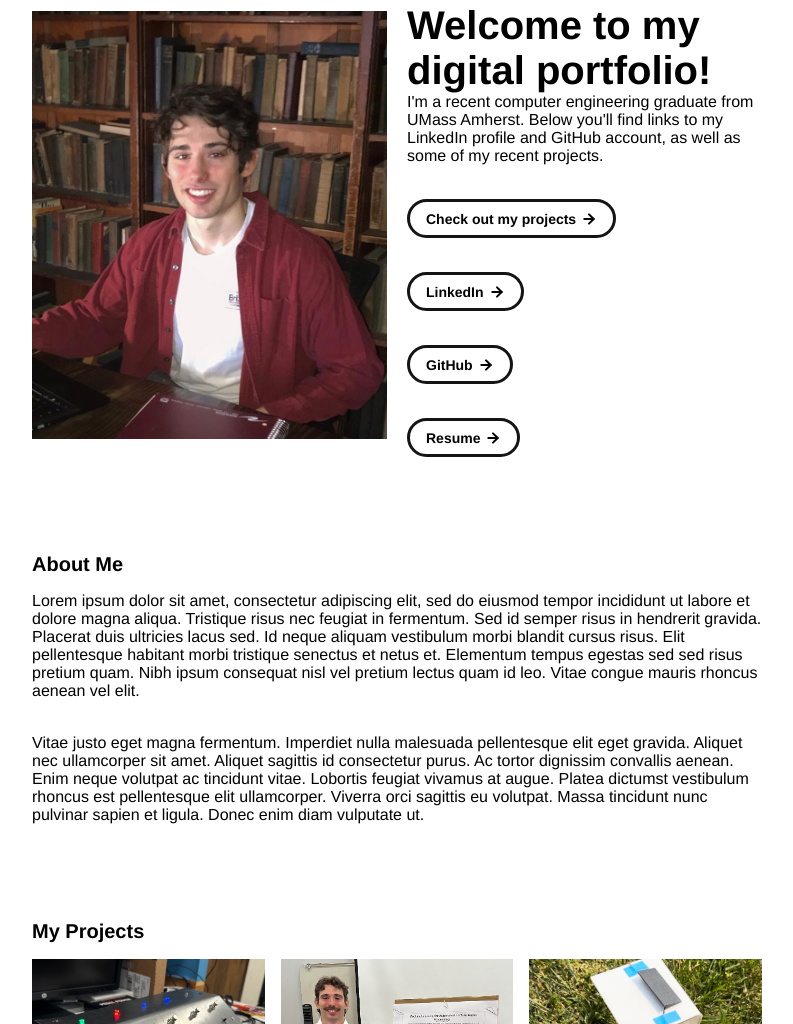
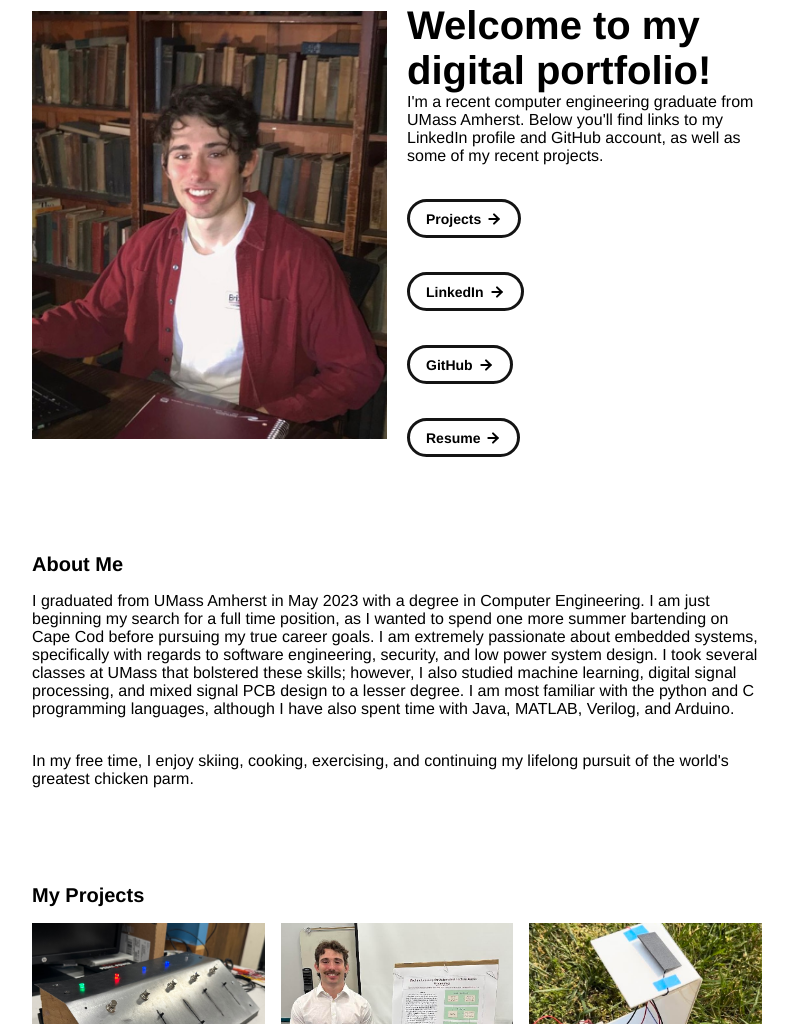
Before and after one commit to rotkstar/rotkstar.github.io, a plain HTML site: page index.html in a window 1280 px wide. Shown: the part 222-1246 px from the top of the page, without its empty margins (243-1036 px from the left). Drawn offline with Linux system fonts and the light colour scheme.

Commit message:
Commit 4

```diff
--- a/index.html
+++ b/index.html
@@ -69,7 +69,7 @@
               <div class="body-text">I'm a recent computer engineering graduate from UMass Amherst. Below you'll find links to my LinkedIn profile and GitHub account, as well as some of my recent projects. </div>
             </div>
             <a class="button" id="my-work-link">
-              <span class="button-text">Check out my projects</span>
+              <span class="button-text">Projects</span>
               <image src="./assets/icons/arrow-right.svg" class="right-arrow-icon"/>
             </a>
 						<a class="button" href="https://www.linkedin.com/in/benjamin-rotker-6a3437183/">
@@ -97,8 +97,8 @@
       <div id="about-section">
         <span class="subheader-text">About Me</span>
         <div class="about-section-content">
-          <div class="body-text">Lorem ipsum dolor sit amet, consectetur adipiscing elit, sed do eiusmod tempor incididunt ut labore et dolore magna aliqua. Tristique risus nec feugiat in fermentum. Sed id semper risus in hendrerit gravida. Placerat duis ultricies lacus sed. Id neque aliquam vestibulum morbi blandit cursus risus. Elit pellentesque habitant morbi tristique senectus et netus et. Elementum tempus egestas sed sed risus pretium quam. Nibh ipsum consequat nisl vel pretium lectus quam id leo. Vitae congue mauris rhoncus aenean vel elit.</div>
-          <div class="body-text">Vitae justo eget magna fermentum. Imperdiet nulla malesuada pellentesque elit eget gravida. Aliquet nec ullamcorper sit amet. Aliquet sagittis id consectetur purus. Ac tortor dignissim convallis aenean. Enim neque volutpat ac tincidunt vitae. Lobortis feugiat vivamus at augue. Platea dictumst vestibulum rhoncus est pellentesque elit ullamcorper. Viverra orci sagittis eu volutpat. Massa tincidunt nunc pulvinar sapien et ligula. Donec enim diam vulputate ut.</div>
+          <div class="body-text">I graduated from UMass Amherst in May 2023 with a degree in Computer Engineering. I am just beginning my search for a full time position, as I wanted to spend one more summer bartending on Cape Cod before pursuing my true career goals. I am extremely passionate about embedded systems, specifically with regards to software engineering, security, and low power system design. I took several classes at UMass that bolstered these skills; however, I also studied machine learning, digital signal processing, and mixed signal PCB design to a lesser degree. I am most familiar with the python and C programming languages, although I have also spent time with Java, MATLAB, Verilog, and Arduino. </div>
+          <div class="body-text">In my free time, I enjoy skiing, cooking, exercising, and continuing my lifelong pursuit of the world's greatest chicken parm. </div>
         </div>
       </div>
 
```
Also changed, not shown: 1 other file.
